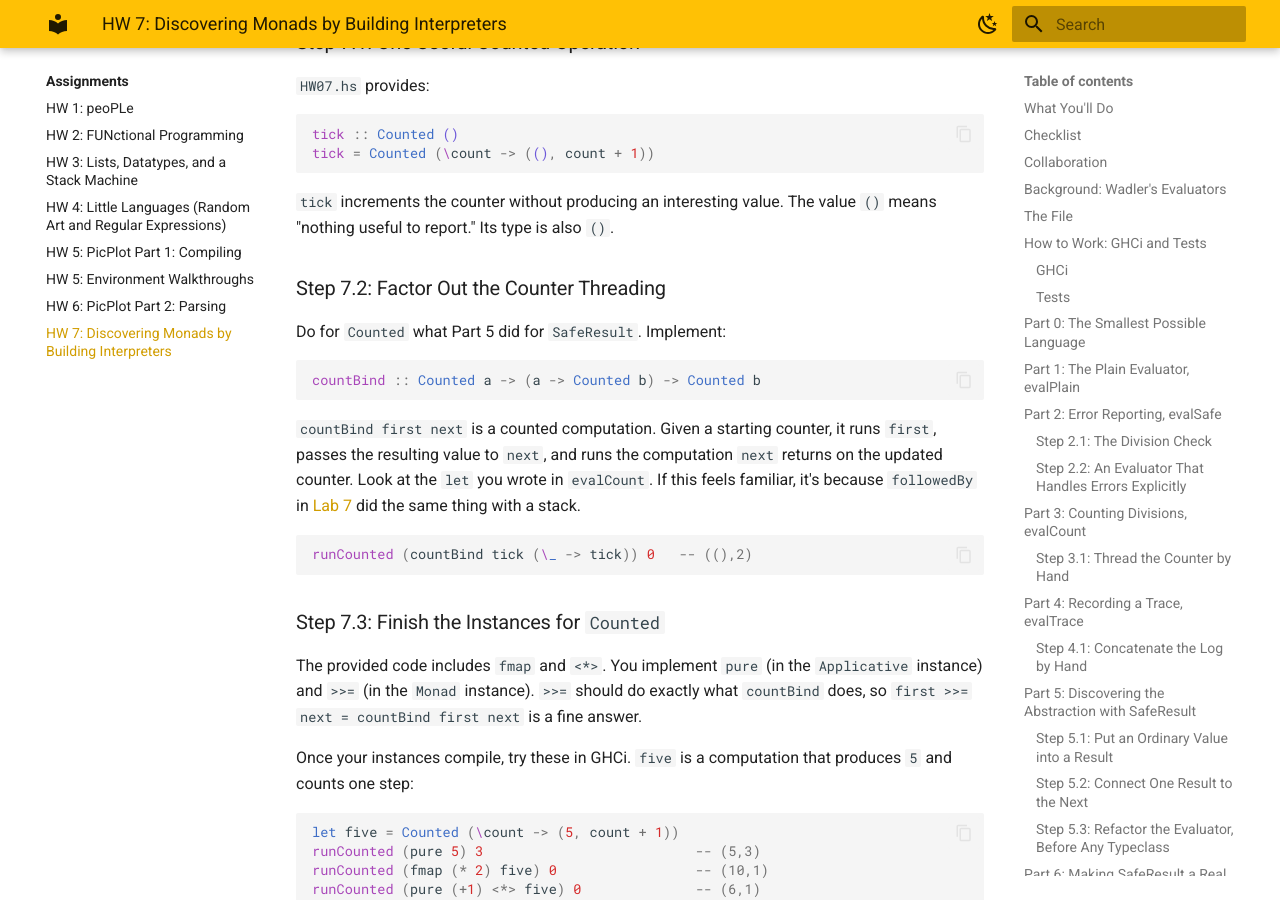
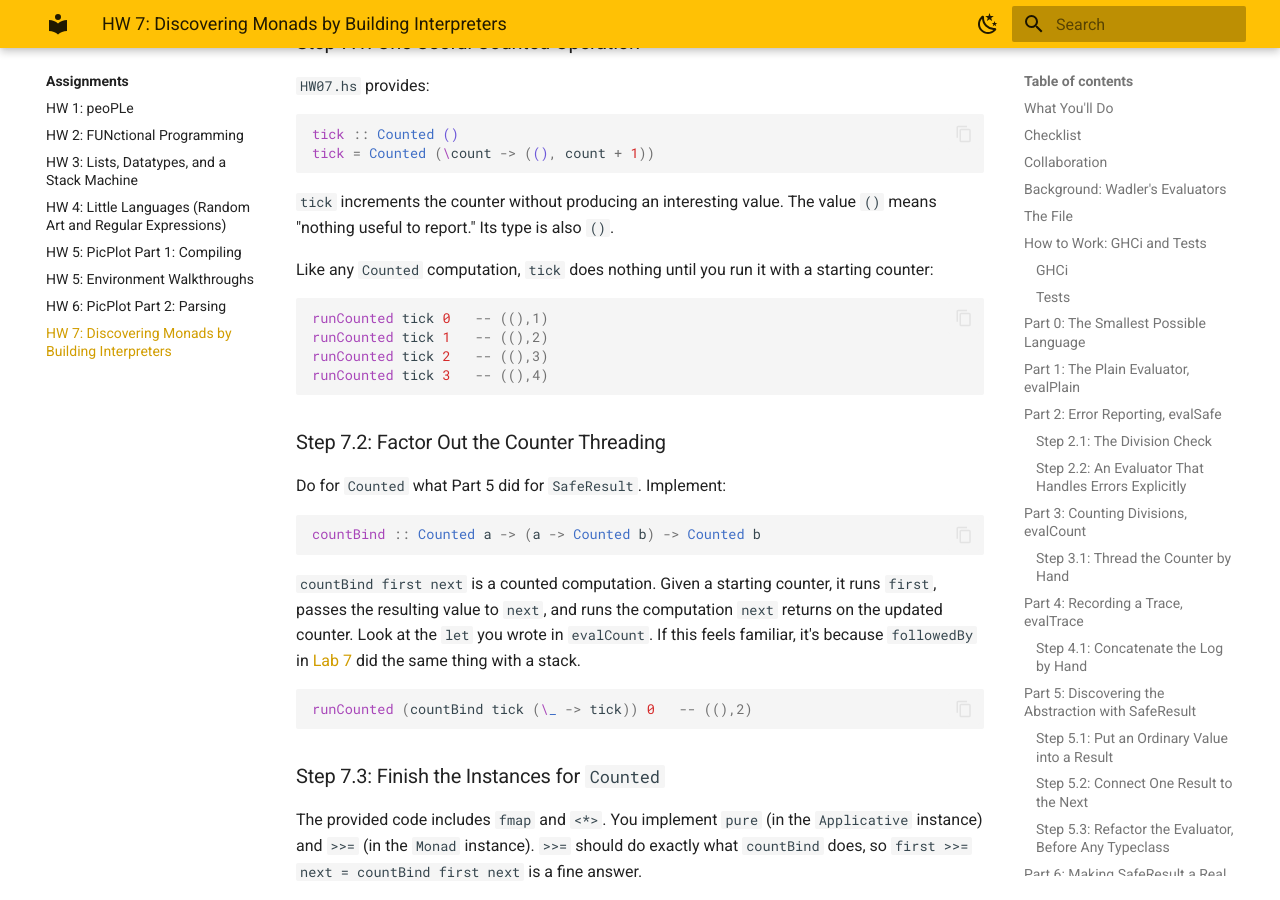
Before and after one commit to lbang-hmc/cs-131-website, an MkDocs documentation site: the page built from content/assignments/hw07.md, in a window 1280 px wide and 900 px high, scrolled down 15407 px. Built offline with MkDocs 1.6.1 and Material for MkDocs 9.7.7, drawn with Linux system fonts in a browser that asks for light colours.

Commit message:
HW 7: runCounted tick examples in Step 7.1
Co-Authored-By: Claude Opus 5.5 <noreply@anthropic.com>

````diff
--- a/content/assignments/hw07.md
+++ b/content/assignments/hw07.md
@@ -632,6 +632,15 @@ tick = Counted (\count -> ((), count + 1))
 
 `tick` increments the counter without producing an interesting value. The value `()` means "nothing useful to report." Its type is also `()`.
 
+Like any `Counted` computation, `tick` does nothing until you run it with a starting counter:
+
+```haskell
+runCounted tick 0   -- ((),1)
+runCounted tick 1   -- ((),2)
+runCounted tick 2   -- ((),3)
+runCounted tick 3   -- ((),4)
+```
+
 ### Step 7.2: Factor Out the Counter Threading
 
 Do for `Counted` what Part 5 did for `SafeResult`. Implement:
````
